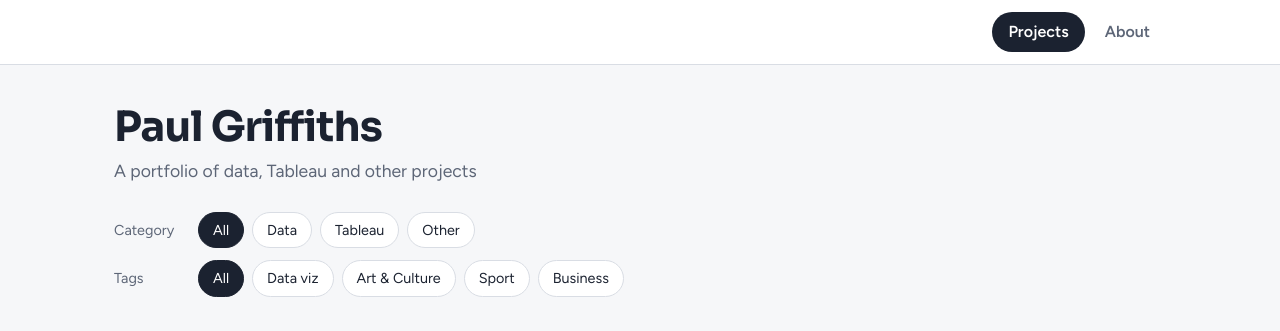
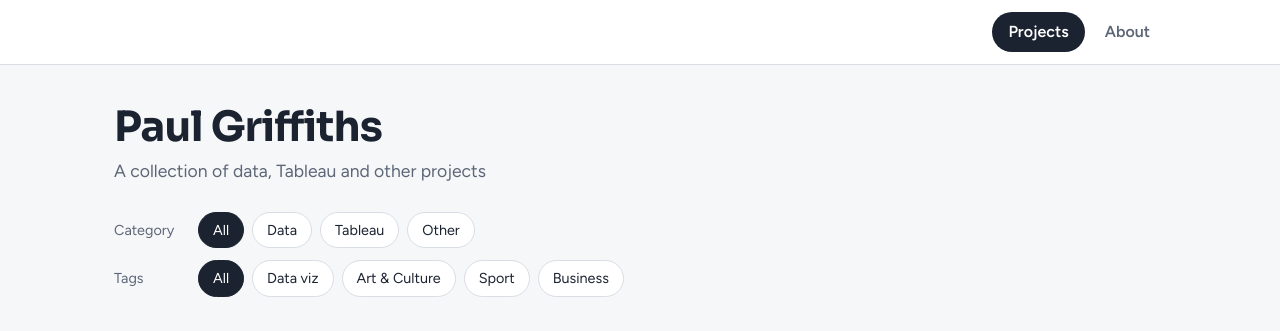
Before and after one commit to chalkboard-paul/chalkboard-paul.github.io, a Jekyll site: the page built from index.html, in a window 1280 px wide. Shown: the top 331 px of the page. Built offline with Jekyll 4.4.1, drawn with Linux system fonts in a browser that asks for light colours.

Commit message:
Update tagline in index.html

```diff
--- a/index.html
+++ b/index.html
@@ -4,7 +4,7 @@ title: Projects
 permalink: /
 ---
 <h1 class="page-title">Paul Griffiths</h1>
-<p class="tagline">A portfolio of data, Tableau and other projects</p>
+<p class="tagline">A collection of data, Tableau and other projects</p>
 
 <section class="filters" aria-label="Filters">
   <div class="filter-row" role="group" aria-label="Filter by category">
```
